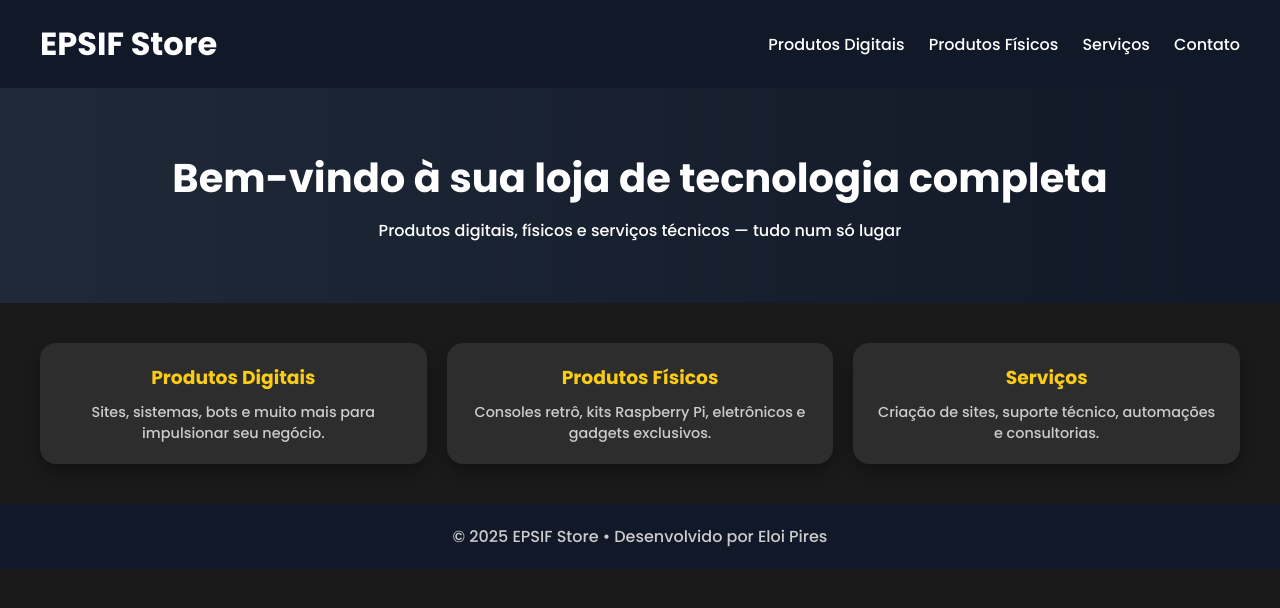
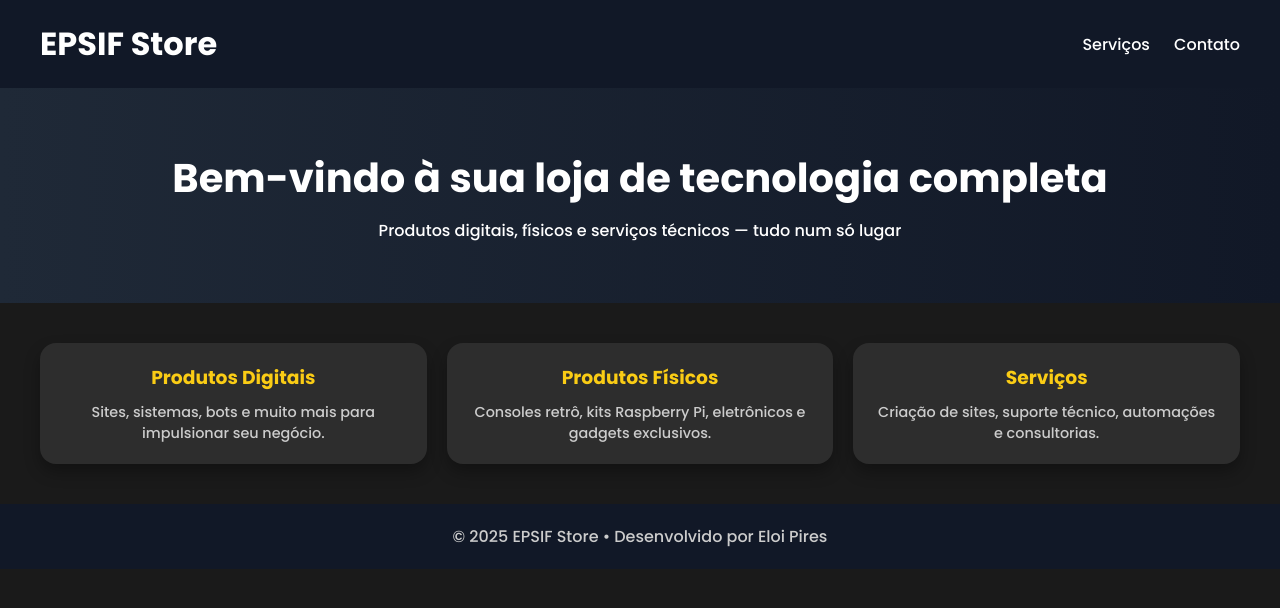
Before and after one commit to eloipsif/epsif-store, a website: page index.html in a window 1280 px wide. Drawn offline with Linux system fonts and the light colour scheme.

Commit message:
Update index.html

```diff
--- a/index.html
+++ b/index.html
@@ -97,8 +97,8 @@
   <header>
     <h1>EPSIF Store</h1>
     <nav>
-      <a href="#digitais">Produtos Digitais</a>
-      <a href="#fisicos">Produtos Físicos</a>
+      <!-- <a href="#digitais">Produtos Digitais</a>
+      <a href="#fisicos">Produtos Físicos</a> -->
       <a href="servicos.html">Serviços</a>
       <a href="contato.html">Contato</a>
     </nav>
```
